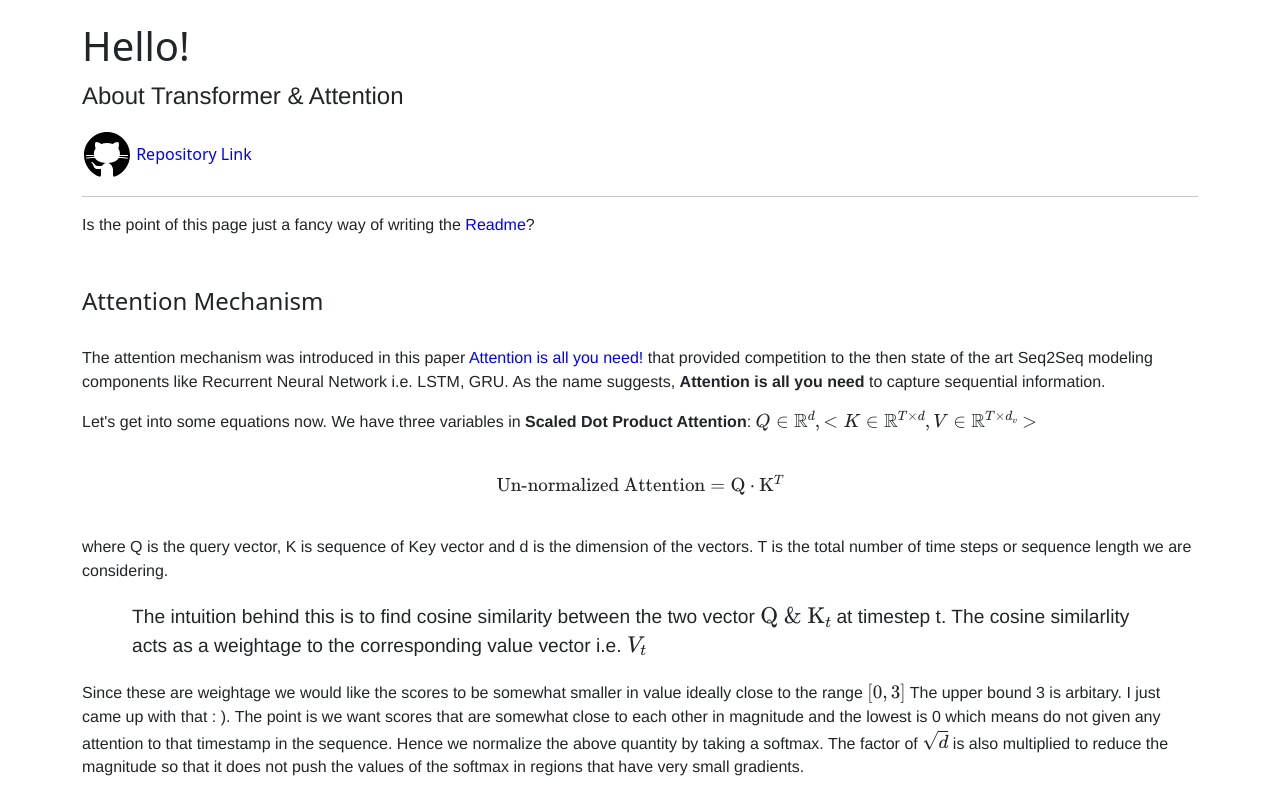
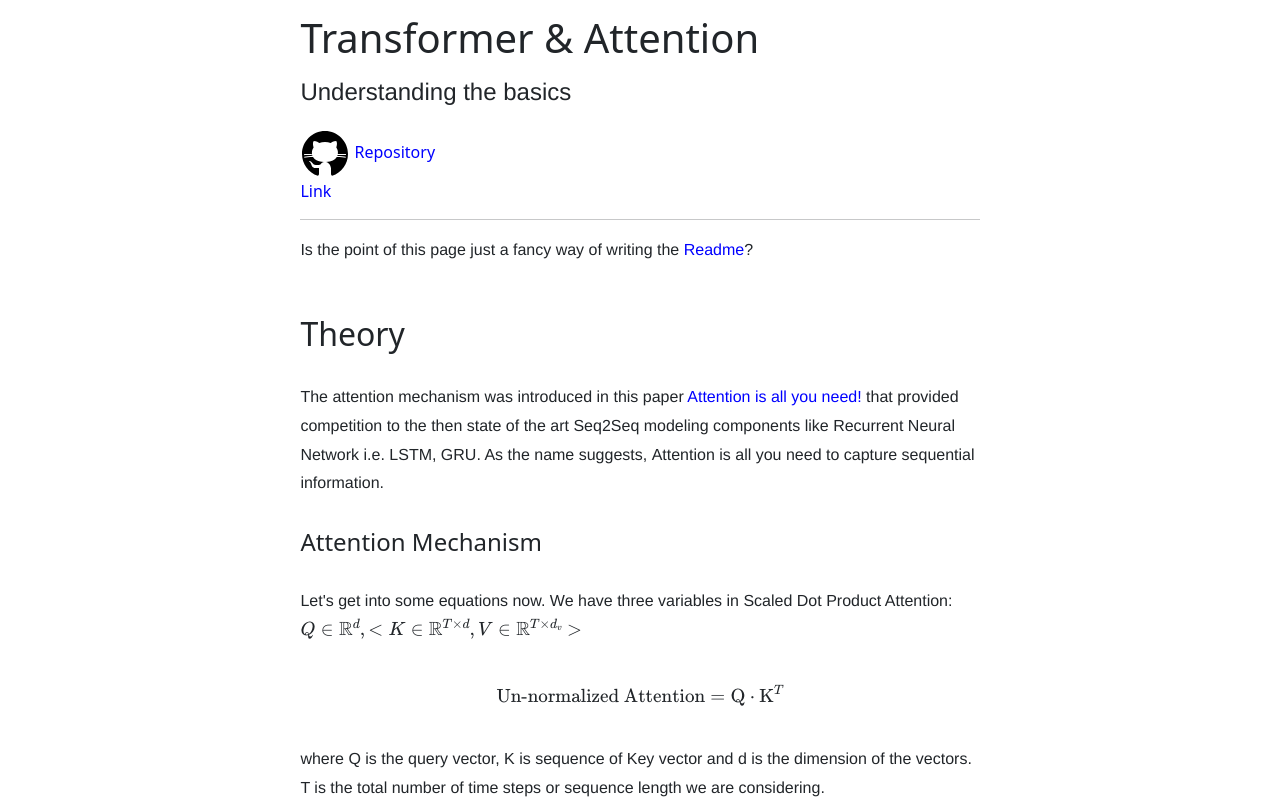
Before and after one commit to 12dash/Attention, a plain HTML site: page docs/index.html in a window 1280 px wide. Shown: the top 806 px of the page. Drawn offline with nearby package versions, Linux system fonts and the light colour scheme.

Commit message:
formatting

```diff
--- a/docs/index.html
+++ b/docs/index.html
@@ -16,9 +16,9 @@
     <div class="container">
       <div class="heading">
         <div class="col">
-          <div class="row"><h1>Hello!</h1></div>
+          <div class="row"><h1>Transformer & Attention</h1></div>
           <div class="row">
-            <p><span>About Transformer & Attention</span></p>
+            <p><span>Understanding the basics</span></p>
           </div>
           <div class="row">
             <div class="col-3">
@@ -34,7 +34,7 @@
         Is the point of this page just a fancy way of writing the
         <a href="https://github.com/12dash/TransformerAttention">Readme</a>?
       </p>
-      <h4>Attention Mechanism</h4>
+      <h2>Theory</h2>
       <p>
         The attention mechanism was introduced in this paper
         <a href="https://arxiv.org/pdf/1706.03762.pdf"
@@ -45,6 +45,7 @@
         suggests, <b>Attention is all you need</b> to capture sequential
         information.
       </p>
+      <h4>Attention Mechanism</h4>
       <p>
         Let's get into some equations now. We have three variables in
         <b>Scaled Dot Product Attention</b>: \(Q \in \mathbb{R}^{d}, < K \in
@@ -83,22 +84,24 @@
         $$\text{Attention Value} = \text{softmax}(\frac{\text{Q} \cdot
         \text{K}^T}{\sqrt{d}})V$$
       </p>
-      Lastly we get the attention value which is essentially multiplying the
-      normalized attention we calculated for each timestep with the
-      corresponding value.
+      <p>
+        Lastly we get the attention value which is essentially multiplying the
+        normalized attention we calculated for each timestep with the
+        corresponding value.
+      </p>
     </div>
+    <hr />
     <footer class="text-center">
       <div class="container">
-        <hr />
         <div class="row">
           <div class="col">
             <a href="https://www.linkedin.com/in/soham-dandapath/"
-              ><img src="icons/linkedin.svg"
+              ><img src="icons/linkedin.svg" width="50px"
             /></a>
           </div>
           <div class="col">
             <a href="https://www.github.com/12dash"
-              ><img src="icons/github.svg"
+              ><img src="icons/github.svg" width="50px"
             /></a>
           </div>
         </div>
--- a/docs/main.css
+++ b/docs/main.css
@@ -12,14 +12,15 @@ a{
 p{
     font-family: 'Helvetica', Arial, sans-serif;
     font-size: 16px;
-    line-height: 1.5;
+    line-height: 1.8;
+    font-weight: lighter;
 }
 .equations{
     margin: 40px 0px 40px;
 }
 .intuition{
     margin: 20px 50px 20px;
-    font-weight:lighter;
+    font-weight: normal;
     font-size: larger;
 }
 footer{
@@ -30,5 +31,22 @@ footer a{
     color: rgb(86, 86, 86)
 }
 h4{
+    margin: 30px 0px 30px
+}
+h2{
     margin: 50px 0px 30px
 }
+
+@media screen and (min-width: 1000px), screen and (width: 700px) {
+    .container {
+        padding-left: 18% !important;
+        padding-right: 18% !important;
+    }
+
+    @media screen and (max-width: 700px), screen and (width: 700px){
+        .container {
+            padding-left: 2% !important;
+            padding-right: 2% !important;
+        }
+    }
+}
```
